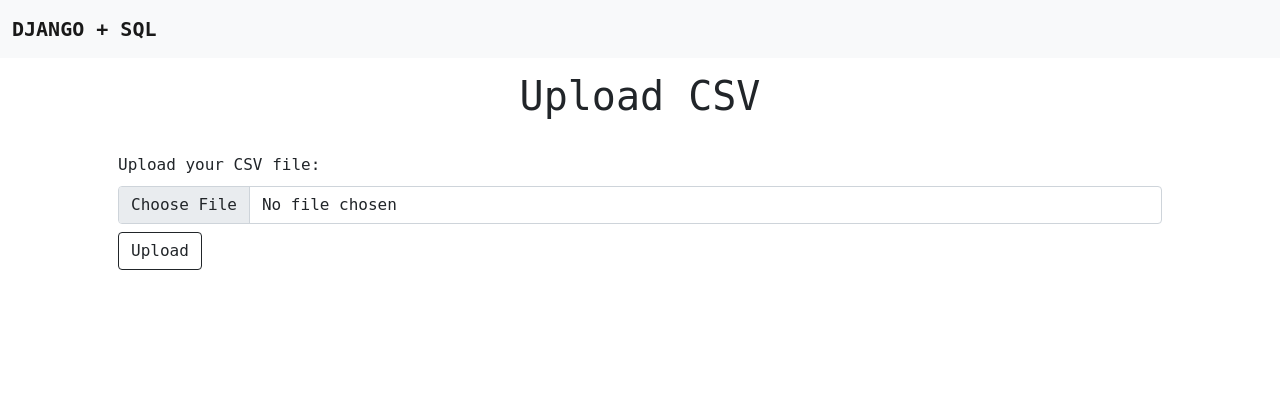
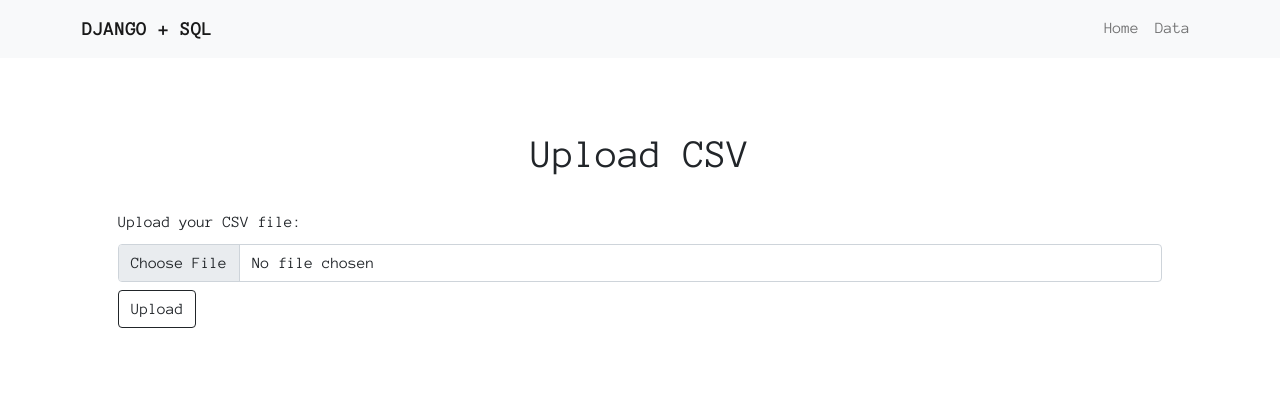
Before and after one commit to fistadev/django_sql, a Django app: page / in a window 1280 px wide. Shown: the top 420 px of the page. Run offline with Django 3.2, Linux system fonts and the light colour scheme.

Commit message:
Update base.html

```diff
--- a/templates/base.html
+++ b/templates/base.html
@@ -10,7 +10,7 @@
     <!-- Fonts -->
     <link rel="preconnect" href="https://fonts.googleapis.com">
     <link rel="preconnect" href="https://fonts.gstatic.com" crossorigin>
-    <link href="https://fonts.googleapis.com/css2?family=Poppins:wght@200;300;600&display=swap" rel="stylesheet">
+    <link href="https://fonts.googleapis.com/css2?family=Anonymous+Pro:wght@400;700&display=swap" rel="stylesheet">
 
     <!-- Bootstrap CSS -->
     <link href="https://cdn.jsdelivr.net/npm/bootstrap@5.1.3/dist/css/bootstrap.min.css" rel="stylesheet"
@@ -24,11 +24,39 @@
 
 <body>
 
-    <nav class="navbar fixed-top navbar-light bg-light">
-        <div class="container-fluid">
-            <a class="navbar-brand header" href="#">Django + SQL</a>
+    <nav class="navbar navbar-expand-lg navbar-light bg-light">
+        <div class="container">
+            <a class="navbar-brand header" href="/">Django + SQL</a>
+            <button class="navbar-toggler" type="button" data-bs-toggle="collapse" data-bs-target="#navbarNavDropdown"
+                aria-controls="navbarNavDropdown" aria-expanded="false" aria-label="Toggle navigation">
+                <span class="navbar-toggler-icon"></span>
+            </button>
+            <div class="d-flex justify-content-end">
+                <div class="collapse navbar-collapse" id="navbarNavDropdown">
+                    <ul class="navbar-nav">
+                        <a class="nav-link" href="{% url 'home_list' %}">Home</a>
+                        <a class="nav-link" href="{% url 'results' %}">Data</a>
+                    </ul>
+                </div>
+            </div>
         </div>
     </nav>
+
+    <!-- <nav class="navbar navbar-expand-lg fixed-top navbar-light bg-light">
+        <div class="container">
+            <a class="navbar-brand header" href="#">Django + SQL</a>
+            <button class="navbar-toggler" type="button" data-bs-toggle="collapse" data-bs-target="#navbarNavDropdown"
+                aria-controls="navbarNavDropdown" aria-expanded="false" aria-label="Toggle navigation">
+                <span class="navbar-toggler-icon"></span>
+            </button>
+            <div class="collapse navbar-collapse d-flex justify-content-end">
+                <div class="navbar-nav">
+                    <a class="nav-link" href="{% url 'home_list' %}">Home</a>
+                    <a class="nav-link" href="{% url 'results' %}">Data</a>
+                </div>
+            </div>
+        </div>
+    </nav> -->
 
     <div class="container py-5">
 
```
